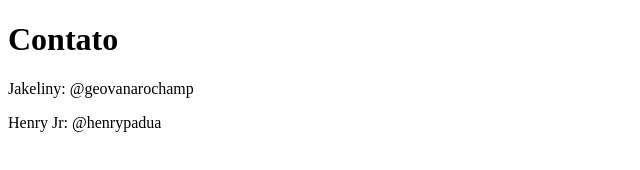
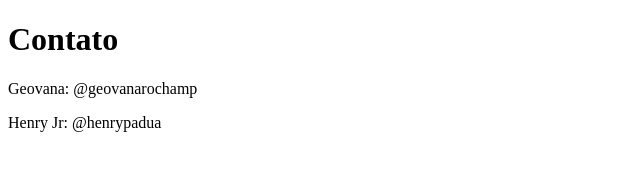
Before and after one commit to geovanarochamp/github-for-teams, a plain HTML site: page contato.html in a window 1280 px wide. Shown: the full height of the page, 0-640 px from the left. Drawn offline with Linux system fonts and the light colour scheme.

Commit message:
Change Contact

```diff
--- a/contato.html
+++ b/contato.html
@@ -8,7 +8,7 @@
 </head>
 <body>
     <h1>Contato</h1>
-    <p>Jakeliny: @geovanarochamp</p>
+    <p>Geovana: @geovanarochamp</p>
     <p>Henry Jr: @henrypadua</p>
 </body>
 </html>
```
